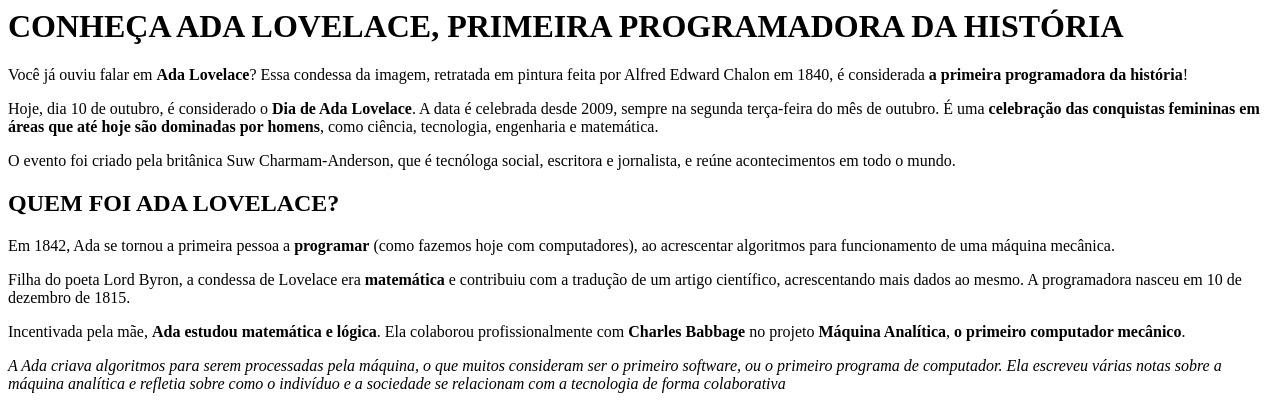
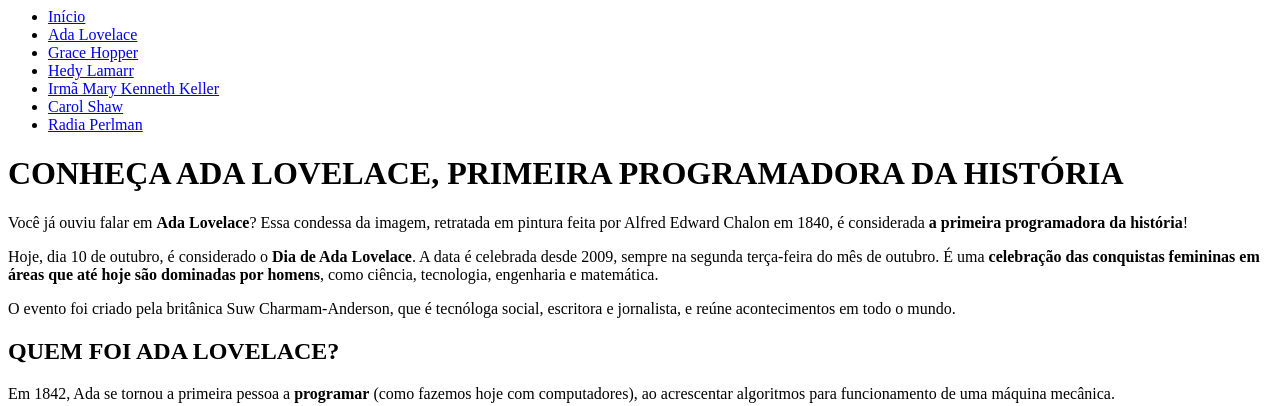
Before and after one commit to emtakata/Desprograme, a plain HTML site: page index/ada.html in a window 1280 px wide. Shown: the top 406 px of the page. Drawn offline with Linux system fonts and the light colour scheme.

Commit message:
Update ada.html

```diff
--- a/index/ada.html
+++ b/index/ada.html
@@ -1,3 +1,20 @@
+
+<html>
+<head>
+<title>Ada Lovelace</title>
+</head>
+
+<body>
+
+<ul>
+<li><a href="index.html">Início</a></li>
+<li><a href="ada.html">Ada Lovelace</a></li>
+<li><a href="grace.html">Grace Hopper</a></li>
+<li><a href="hedy.html">Hedy Lamarr</a></li>
+<li><a href="keller.html">Irmã Mary Kenneth Keller</a></li>
+<li><a href="carol.html">Carol Shaw</a></li>
+<li><a href="radia.html">Radia Perlman</a></li>
+</ul>
 
 <h1>CONHEÇA ADA LOVELACE, PRIMEIRA PROGRAMADORA DA HISTÓRIA</h1>
 
@@ -16,3 +33,5 @@
 <br>
 <br>
 <a href="http://desprograme.com.br/pt/curso-hello-world/">Desprograme - Curso Hello World</a>
+</body>
+</html>
```
